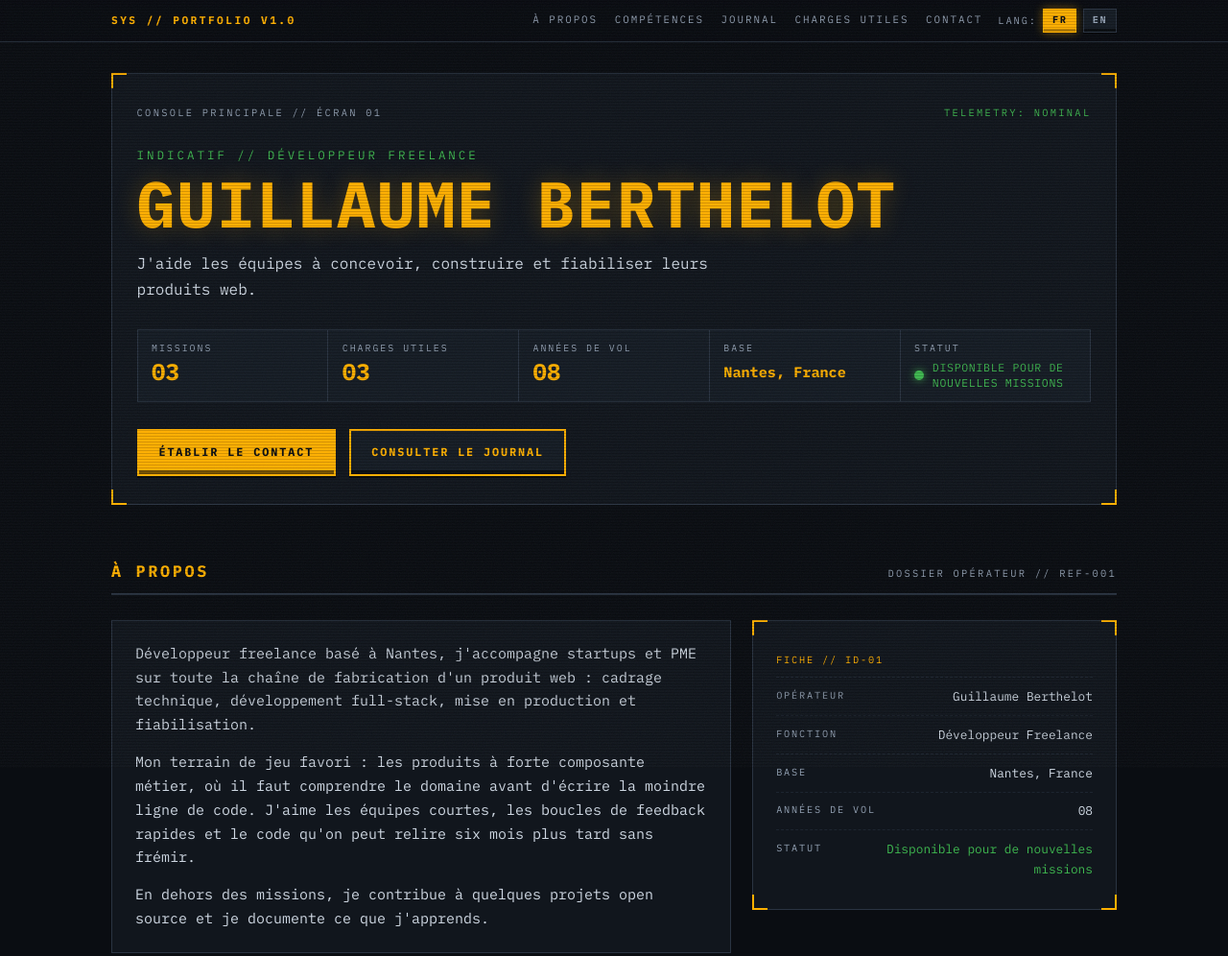
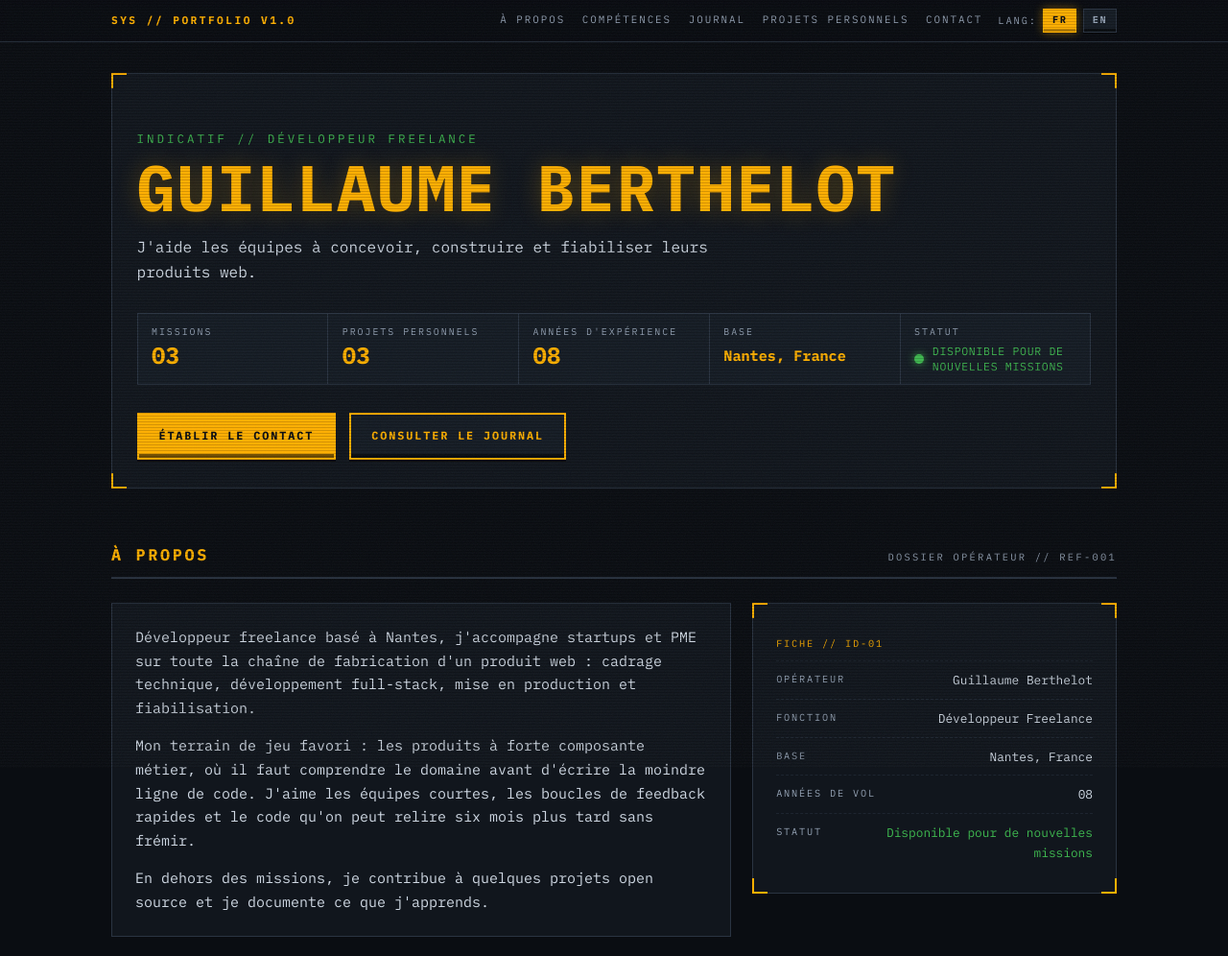
Before and after one commit to gbe44/portfolio, a plain HTML site: page prototypes/01-mission-control/index.html in a window 1280 px wide. Shown: the top 996 px of the page at 96% size. Drawn offline with Linux system fonts and the light colour scheme; files whose address does not match are found by name.

Commit message:
update template

```diff
--- a/prototypes/01-mission-control/index.html
+++ b/prototypes/01-mission-control/index.html
@@ -516,8 +516,8 @@
     <!-- ÉCRAN PRINCIPAL -->
     <section class="hero panel corners" id="hero" aria-labelledby="hero-name">
       <div class="hero-top">
-        <span class="microlabel" data-i18n="heroConsole">Console principale // Écran 01</span>
-        <span class="microlabel nominal" data-i18n="heroTelemetry">Telemetry: nominal</span>
+        <!-- <span class="microlabel" data-i18n="heroConsole">Console principale // Écran 01</span> -->
+        <!-- <span class="microlabel nominal" data-i18n="heroTelemetry">Telemetry: nominal</span> -->
       </div>
       <p class="callsign" id="hero-callsign"></p>
       <h1 id="hero-name"></h1>
@@ -559,7 +559,7 @@
     <!-- PROJETS -->
     <section id="charges" aria-labelledby="charges-title">
       <div class="section-head">
-        <h2 id="charges-title" data-i18n="payloadsTitle">Charges utiles</h2>
+        <h2 id="charges-title" data-i18n="payloadsTitle">Projets personnels</h2>
         <span class="microlabel" data-i18n="payloadsMicro">Projets // Inventaire en soute</span>
       </div>
       <div class="payloads" id="payloads-list"></div>
@@ -618,7 +618,7 @@
       navAbout: 'À propos',
       navSkills: 'Compétences',
       navLog: 'Journal',
-      navPayloads: 'Charges utiles',
+      navPayloads: 'Projets personnels',
       navContact: 'Contact',
       langAria: 'Langue',
       heroConsole: 'Console principale // Écran 01',
@@ -631,7 +631,7 @@
       skillsMicro: 'Modules embarqués // Diag: OK',
       logTitle: 'Journal de mission',
       logMicro: 'Expériences // Archive chronologique',
-      payloadsTitle: 'Charges utiles',
+      payloadsTitle: 'Projets personnels',
       payloadsMicro: 'Projets // Inventaire en soute',
       contactCallsign: 'Canal ouvert // Fréquence libre',
       contactTitle: 'Établir le contact',
@@ -641,8 +641,8 @@
       callsignPrefix: 'Indicatif // ',
       unknownOperator: 'Opérateur inconnu',
       tileMissions: 'Missions',
-      tilePayloads: 'Charges utiles',
-      tileYears: 'Années de vol',
+      tilePayloads: 'Projets personnels',
+      tileYears: 'Années d\'expérience',
       tileBase: 'Base',
       tileStatus: 'Statut',
       ctaContact: 'Établir le contact',
```
